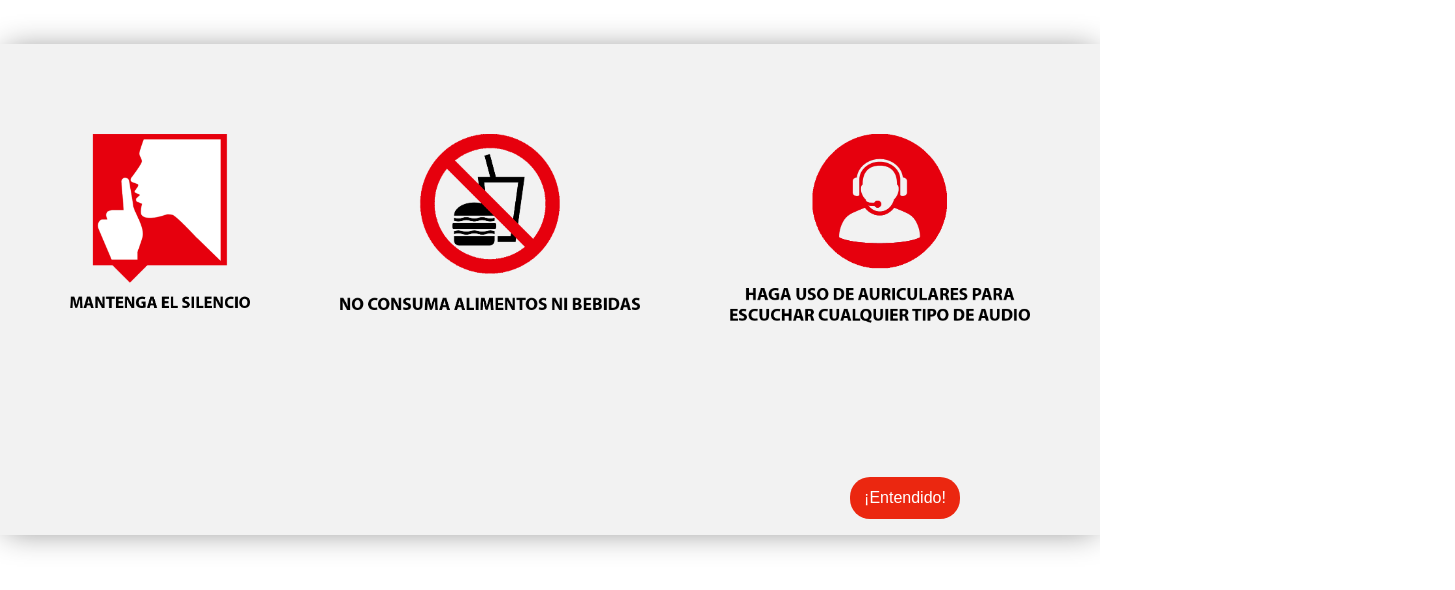
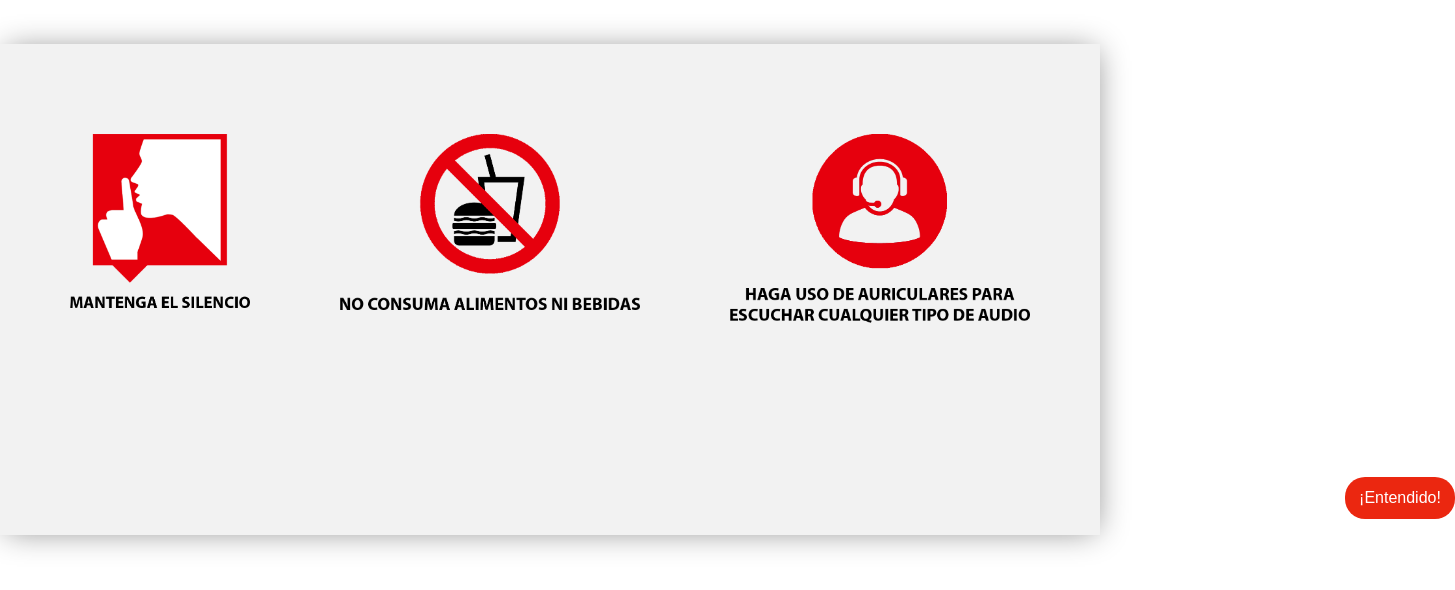
Before and after one commit to leinadpb/LTIV2, an Electron app: page src/pages/rulesReminder.html in a window 1100 px wide. Shown: the whole page, 1455 px wide, since content can reach past the window. Drawn offline with nearby package versions, Linux system fonts and the light colour scheme.

Commit message:
rules reminder

```diff
--- a/src/pages/styles/rulesReminder.css
+++ b/src/pages/styles/rulesReminder.css
@@ -20,6 +20,10 @@
 }
 .img{padding: 45px;}
 
+.button{
+    display: flex;
+    justify-content: center;}
+
 .btn {
     width: 10%;
     border:none;
```
